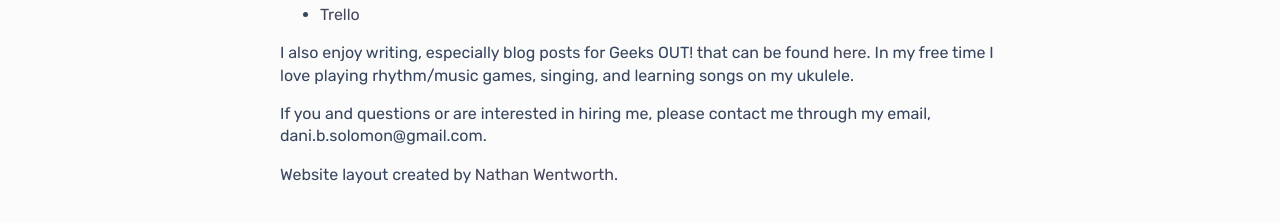
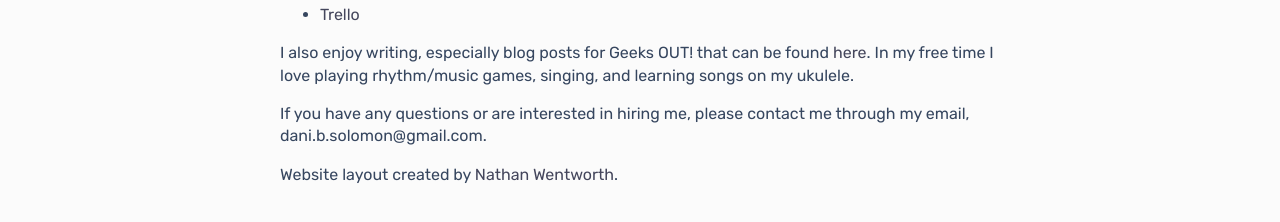
Before and after one commit to DaniBSolomon/danibsolomon.github.io, a Jekyll site: the page built from about.md, in a window 1280 px wide. Shown: the part 382-604 px from the top of the page. Built offline with Jekyll 4.4.1, drawn with Linux system fonts in a browser that asks for light colours.

Commit message:
Update about.md

```diff
--- a/about.md
+++ b/about.md
@@ -13,7 +13,7 @@ You can find me on:
 
 I also enjoy writing, especially blog posts for Geeks OUT! that can be found [here](http://geeksout.org/members/danielle-solomon). In my free time I love playing rhythm/music games, singing, and learning songs on my ukulele.
 
-If you and questions or are interested in hiring me, please contact me through my email, dani.b.solomon@gmail.com.
+If you have any questions or are interested in hiring me, please contact me through my email, dani.b.solomon@gmail.com.
 
 
 
```
